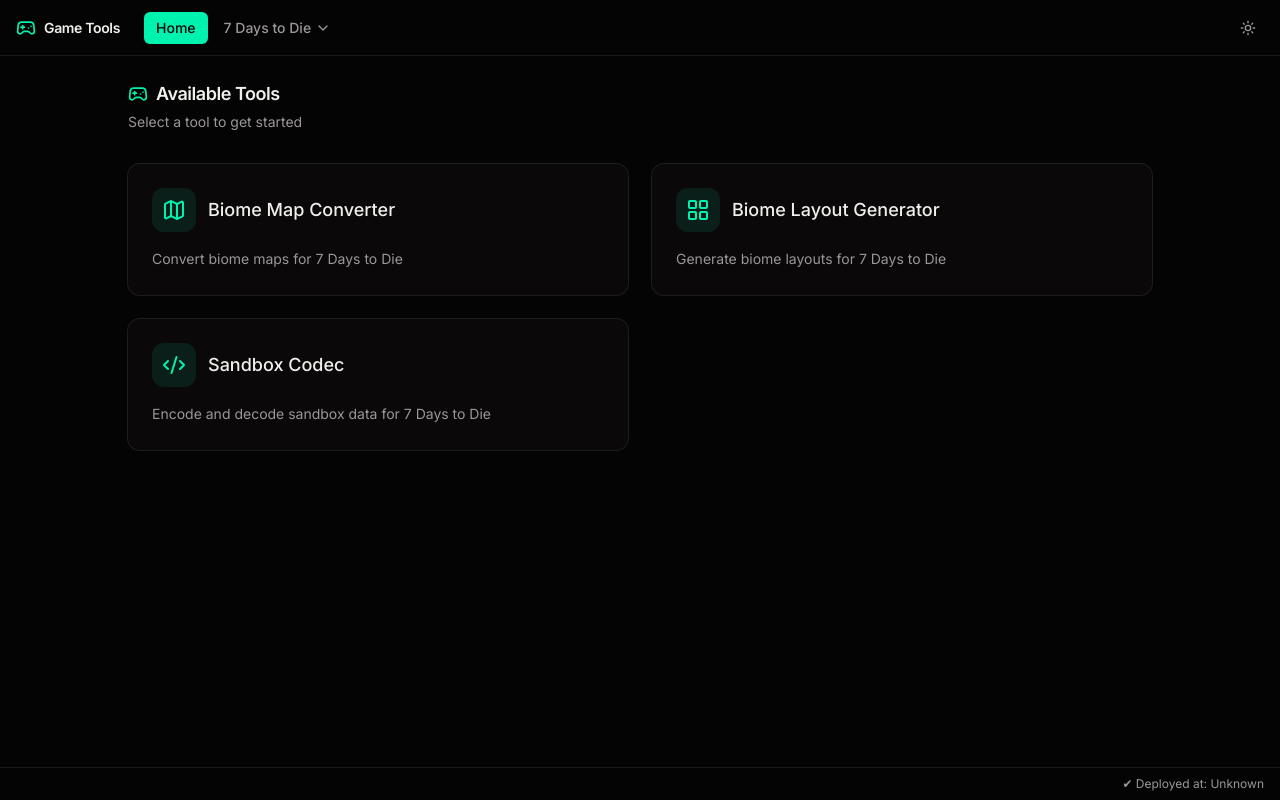
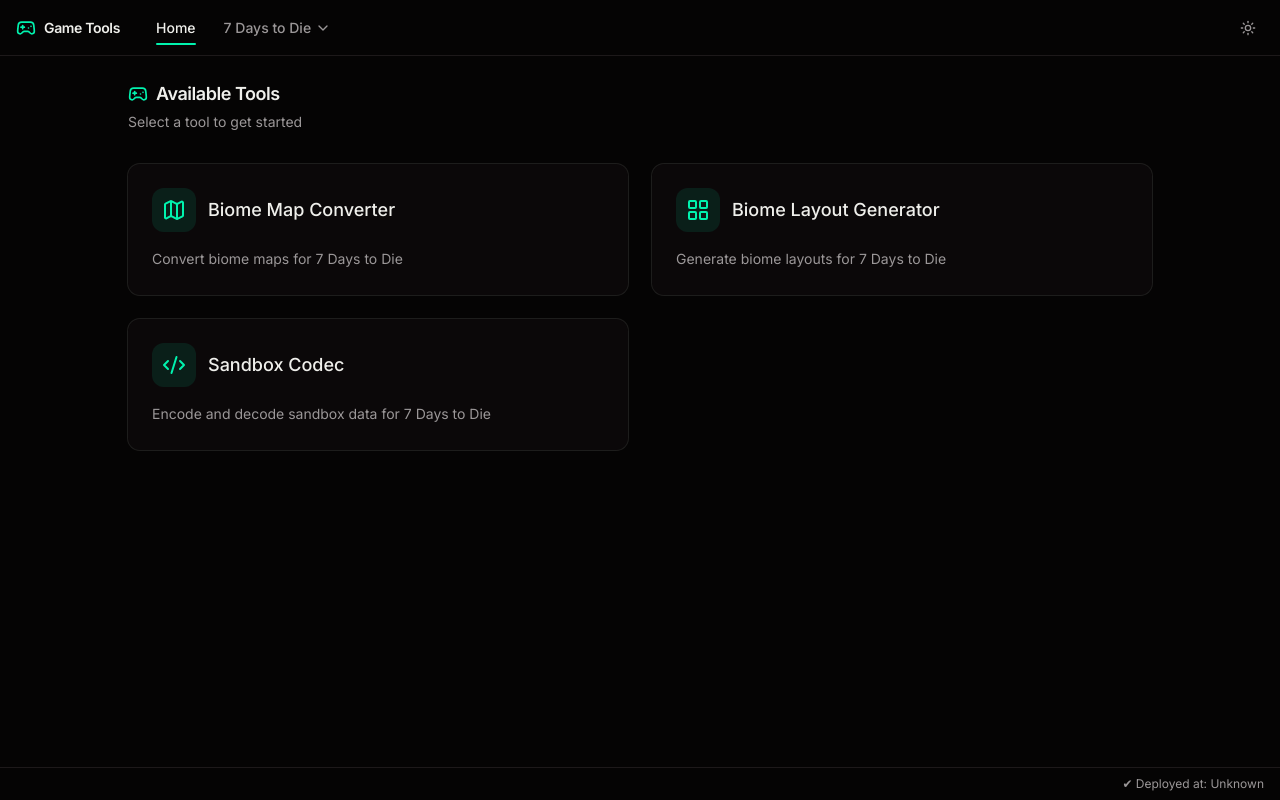
Before and after one commit to furaihan/game-tools, a React (Vite) app: page / in a window 1280 px wide. Built offline with nearby package versions, Linux system fonts and the light colour scheme.

Commit message:
feat: enhance navigation and dropdown menu with active state indicators

```diff
--- a/src/App.tsx
+++ b/src/App.tsx
@@ -52,33 +52,41 @@
               <nav className="flex items-center gap-1">
                 <Link
                   to="/"
-                  className={`text-sm font-medium px-3 py-1.5 rounded-md transition-colors ${
+                  className={`relative text-sm font-medium px-3 py-1.5 rounded-md transition-colors ${
                     location.pathname === "/"
-                      ? "bg-accent text-accent-foreground"
+                      ? "text-foreground"
                       : "text-muted-foreground hover:text-foreground hover:bg-accent/50"
                   }`}
                 >
                   Home
+                  {location.pathname === "/" && (
+                    <span className="absolute -bottom-px inset-x-3 h-0.5 rounded-sm bg-primary" />
+                  )}
                 </Link>
                 {Object.entries(
                   tools.reduce<Record<string, typeof tools>>((acc, tool) => {
                     (acc[tool.gameCategory] ??= []).push(tool);
                     return acc;
                   }, {})
-                ).map(([category, categoryTools]) => (
+                ).map(([category, categoryTools]) => {
+                  const isActive = categoryTools.some((t) => location.pathname === t.href)
+                  return (
                     <DropdownMenu key={category}>
                       <DropdownMenuTrigger
                         openOnHover
                         delay={100}
                         closeDelay={0}
-                      className={`text-sm font-medium px-3 py-1.5 rounded-md transition-colors flex items-center gap-1 ${
-                        categoryTools.some((t) => location.pathname === t.href)
-                          ? "bg-accent text-accent-foreground"
+                        className={`relative text-sm font-medium px-3 py-1.5 rounded-md transition-colors flex items-center gap-1 ${
+                          isActive
+                            ? "text-foreground"
                             : "text-muted-foreground hover:text-foreground hover:bg-accent/50"
                         }`}
                       >
                         {category}
                         <ChevronDown className="h-4 w-4" />
+                        {isActive && (
+                          <span className="absolute -bottom-px inset-x-3 h-0.5 rounded-sm bg-primary" />
+                        )}
                       </DropdownMenuTrigger>
                       <DropdownMenuContent>
                         {categoryTools.map((tool) => {
@@ -87,7 +95,7 @@
                             <DropdownMenuItem
                               key={tool.href}
                               render={<Link to={tool.href} />}
-                            className={location.pathname === tool.href ? "bg-accent" : ""}
+                              className={location.pathname === tool.href ? "border-l-2 border-primary pl-1 text-foreground font-medium" : ""}
                             >
                               <Icon className="h-4 w-4" />
                               {tool.title}
@@ -96,7 +104,8 @@
                         })}
                       </DropdownMenuContent>
                     </DropdownMenu>
-                ))}
+                  )
+                })}
               </nav>
             </div>
             <ThemeToggle />
--- a/src/index.css
+++ b/src/index.css
@@ -39,7 +39,6 @@
 }
 
 :root {
-  /* LIGHT MODE: "Cyprus" */
   --background: oklch(0.94 0.02 85);
   --foreground: oklch(0.35 0.12 170);
   --card: oklch(0.97 0.01 85);
@@ -63,7 +62,6 @@
 }
 
 .dark {
-  /* DARK MODE: "Tiffany" */
   --background: oklch(0.11 0.003 0);
   --foreground: oklch(0.95 0.005 100);
   --card: oklch(0.14 0.004 0);
```
Lines whose indentation alone changed are shown as unchanged.
